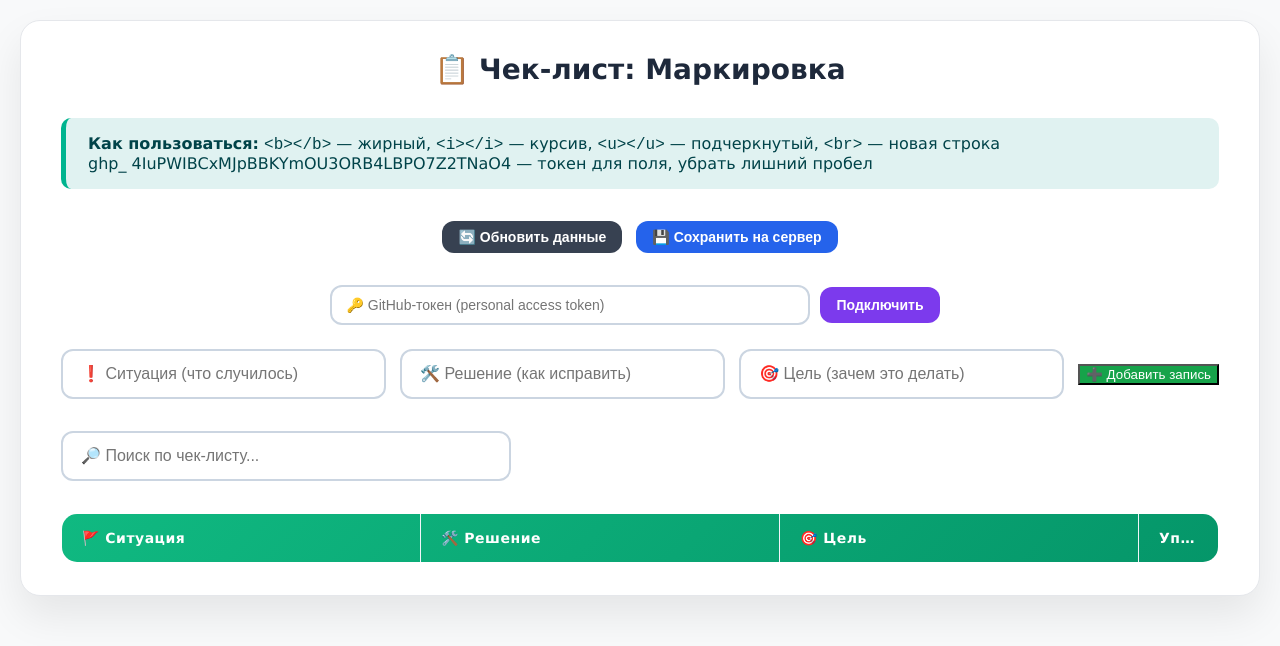
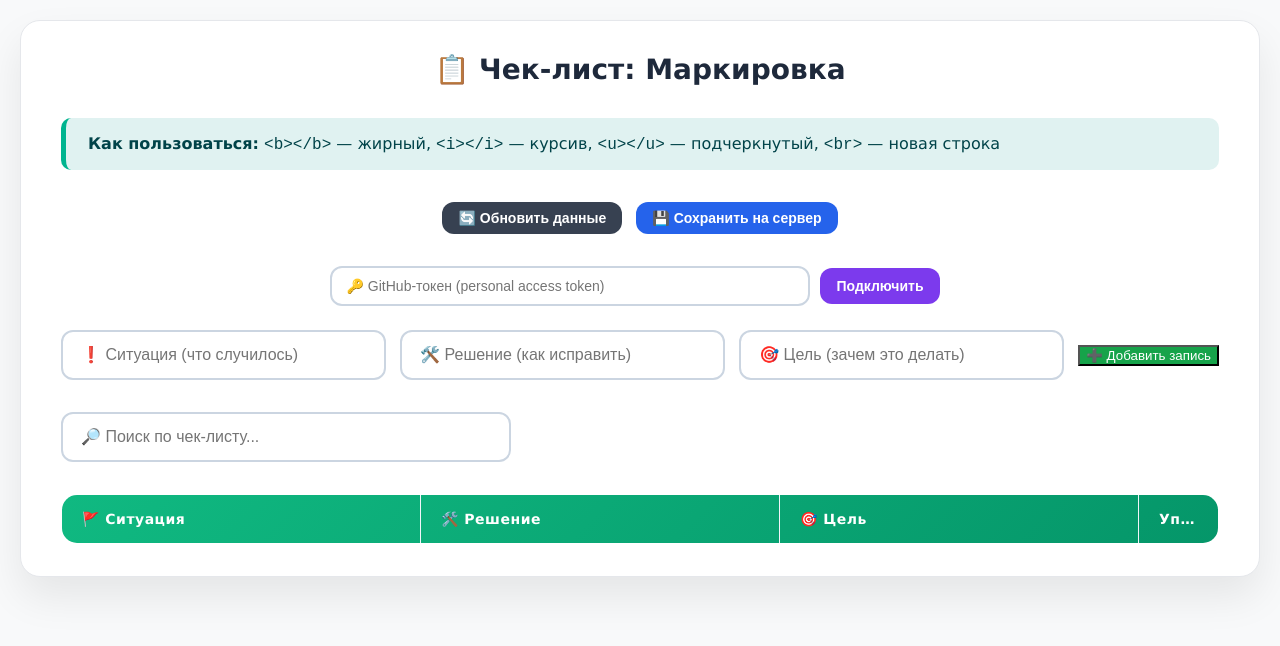
Before and after one commit to cherepanka/my-checklist, a plain HTML site: page index.html in a window 1280 px wide. Drawn offline with Linux system fonts and the light colour scheme; no server answers.

Commit message:
Update index.html

```diff
--- a/index.html
+++ b/index.html
@@ -76,7 +76,7 @@
     <div class="wrapper">
         <h2>📋 Чек-лист: Маркировка</h2>
 
-        <div class="format-info"><strong>Как пользоваться:</strong> <code>&lt;b&gt;&lt;/b&gt;</code> — жирный, <code>&lt;i&gt;&lt;/i&gt;</code> — курсив, <code>&lt;u&gt;&lt;/u&gt;</code> — подчеркнутый, <code>&lt;br&gt;</code> — новая строка </br> ghp_ 4IuPWIBCxMJpBBKYmOU3ORB4LBPO7Z2TNaO4 —  токен для поля, убрать лишний пробел </div>
+        <div class="format-info"><strong>Как пользоваться:</strong> <code>&lt;b&gt;&lt;/b&gt;</code> — жирный, <code>&lt;i&gt;&lt;/i&gt;</code> — курсив, <code>&lt;u&gt;&lt;/u&gt;</code> — подчеркнутый, <code>&lt;br&gt;</code> — новая строка </div>
 
         <div id="conflictAlert">
             <span>⚠️ Данные на сервере изменились другим пользователем.</span>
```
